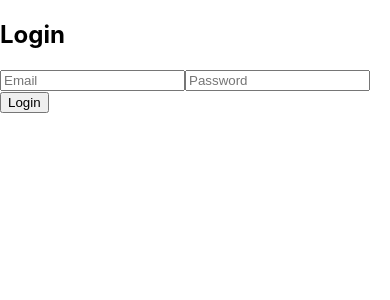
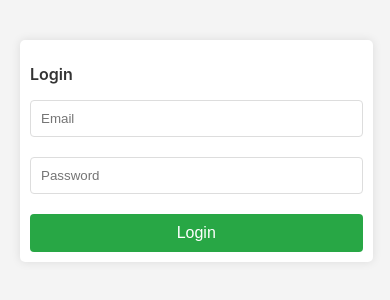
Before and after one commit to hjferguson/101133838_lab_test1_chat_app, a React (Create React App) app in the folder frontend/: page /login in a window 390 px wide. Shown: the top 300 px of the page. Built offline with nearby package versions, Linux system fonts and the light colour scheme; the HTML template or start-up script is replaced by a standard one.

Commit message:
adds styling to client side pages

```diff
--- a/frontend/src/App.css
+++ b/frontend/src/App.css
@@ -1,38 +1,175 @@
-.App {
+/* App.css */
+
+/* Reset some basic elements */
+html, body, div, span, applet, object, iframe,
+h1, h2, h3, h4, h5, h6, p, blockquote, pre,
+a, abbr, acronym, address, big, cite, code,
+del, dfn, em, img, ins, kbd, q, s, samp,
+small, strike, strong, sub, sup, tt, var,
+b, u, i, center,
+dl, dt, dd, ol, ul, li,
+fieldset, form, label, legend,
+table, caption, tbody, tfoot, thead, tr, th, td,
+article, aside, canvas, details, embed,
+figure, figcaption, footer, header, hgroup,
+menu, nav, output, ruby, section, summary,
+time, mark, audio, video {
+  margin: 0;
+  padding: 0;
+  border: 0;
+  font-size: 100%;
+  font: inherit;
+  vertical-align: baseline;
+}
+
+/* HTML5 display-role reset for older browsers */
+article, aside, details, figcaption, figure,
+footer, header, hgroup, menu, nav, section {
+  display: block;
+}
+
+/* Add some breathing room and a modern font */
+body {
+  line-height: 1;
+  font-family: -apple-system, BlinkMacSystemFont, "Segoe UI", Roboto, "Helvetica Neue", Arial, sans-serif;
+  background: #f4f4f4;
+  padding: 20px;
+  color: #333;
+}
+
+/* Basic styling for links */
+a {
+  color: #007bff;
+  text-decoration: none;
+  background-color: transparent;
+}
+
+a:hover {
+  color: #0056b3;
+  text-decoration: underline;
+}
+
+/* Container to wrap the entire layout */
+.container {
+  max-width: 600px; /* Adjust the max-width as needed for your design preference */
+  margin: 20px auto; /* Centers the container */
+  padding: 15px;
+  background: #fff;
+  border-radius: 5px;
+  box-shadow: 0 0 10px rgba(0,0,0,0.1);
+}
+
+/* Styling for all form inputs */
+input[type="email"], input[type="password"], input[type="text"] {
+  width: 100%;
+  padding: 10px;
+  margin: 10px 0;
+  border: 1px solid #ddd;
+  border-radius: 4px;
+  box-sizing: border-box;
+}
+
+/* Styling for buttons */
+button {
+  background-color: #28a745;
+  color: white;
+  padding: 10px 15px;
+  border: none;
+  border-radius: 4px;
+  cursor: pointer;
+  font-size: 16px;
+  margin-top: 10px;
+}
+
+button:hover {
+  background-color: #218838;
+}
+
+.logoutButton {
+  background-color: #dc3545; /* Red color */
+  color: white;
+  padding: 10px 15px;
+  border: none;
+  border-radius: 4px;
+  cursor: pointer;
+  font-size: 16px;
+  margin-top: 10px;
+  margin-left: auto; /* Push the button to the right */
+}
+
+.logoutButton:hover {
+  background-color: #c82333; /* Darker red on hover */
+}
+
+/* Styling for headers */
+h1, h2, h3, h4, h5, h6 {
+  margin-top: 1em;
+  margin-bottom: 0.5em;
+  font-weight: 600;
+}
+
+/* Styling for the chat interface */
+.messageContainer {
+  background: #e9ecef;
+  border-radius: 5px;
+  padding: 10px;
+  margin-bottom: 15px;
+  overflow-y: auto;
+  max-height: 400px;
+}
+
+
+.messageBubble {
+  background: #007bff;
+  color: #fff;
+  border-radius: 15px;
+  padding: 10px;
+  margin-bottom: 10px;
+  display: block; /* Change from inline-block to block */
+  max-width: 30%; /* Ensures the bubble doesn't exceed the container width */
+}
+
+.messageBubble strong {
+  color: #f1f1f1;
+}
+
+/* Styling for the select dropdown */
+select {
+  padding: 10px;
+  margin-bottom: 20px;
+  border-radius: 4px;
+  border: 1px solid #ddd;
+}
+
+/* Utility classes for spacing */
+.mb-3 {
+  margin-bottom: 1rem;
+}
+
+.mt-3 {
+  margin-top: 1rem;
+}
+
+.mb-4 {
+  margin-bottom: 1.5rem;
+}
+
+.mt-4 {
+  margin-top: 1.5rem;
+}
+
+.text-center {
   text-align: center;
 }
 
-.App-logo {
-  height: 40vmin;
-  pointer-events: none;
-}
+/* Responsive design */
+@media (max-width: 768px) {
+  .container {
+    width: 95%;
+    padding: 10px;
+  }
 
-@media (prefers-reduced-motion: no-preference) {
-  .App-logo {
-    animation: App-logo-spin infinite 20s linear;
+  button {
+    width: 100%;
   }
 }
-
-.App-header {
-  background-color: #282c34;
-  min-height: 100vh;
-  display: flex;
-  flex-direction: column;
-  align-items: center;
-  justify-content: center;
-  font-size: calc(10px + 2vmin);
-  color: white;
-}
-
-.App-link {
-  color: #61dafb;
-}
-
-@keyframes App-logo-spin {
-  from {
-    transform: rotate(0deg);
-  }
-  to {
-    transform: rotate(360deg);
-  }
-}
--- a/frontend/src/App.js
+++ b/frontend/src/App.js
@@ -4,6 +4,7 @@ import Login from './components/Login';
 import Register from './components/Register';
 import Chat from './components/Chat';
 import Home from './components/Home';
+import './App.css';
 
 function App() {
   return (
--- a/frontend/src/components/Chat.css
+++ /dev/null
@@ -1,12 +0,0 @@
-.messageContainer {
-    height: 300px;
-    overflow-y: auto;
-    margin-top: 10px;
-  }
-
-  .messageBubble {
-    background-color: #f4f4f4;
-    margin: 5px;
-    padding: 10px;
-    border-radius: 10px;
-  }
--- a/frontend/src/components/Chat.js
+++ b/frontend/src/components/Chat.js
@@ -1,6 +1,7 @@
 import React, { useState, useEffect, useRef } from 'react';
 import io from 'socket.io-client';
-import './Chat.css';
+import LogoutButton from './LogoutButton';
+
 
 function Chat() {
     const [room, setRoom] = useState('devops'); // Default room
@@ -76,7 +77,7 @@ function Chat() {
 
 
     return (
-        <div>
+        <div className='container'>
             <select onChange={handleRoomChange} value={room}>
                 <option value="devops">DevOps</option>
                 <option value="cloud computing">Cloud Computing</option>
@@ -95,7 +96,7 @@ function Chat() {
                 <div ref={messagesEndRef} />
             </div>
 
-            <input
+                <input className="input"
                     type="text"
                     placeholder="Type a message"
                     value={message}
@@ -103,6 +104,11 @@ function Chat() {
                     onKeyPress={(e) => e.key === 'Enter' && sendMessage()}
                 />
             <button onClick={sendMessage}>Send Message</button>
+            <div>
+                <LogoutButton />
+            </div>
+
+
         </div>
     );
 }
--- a/frontend/src/components/Home.js
+++ b/frontend/src/components/Home.js
@@ -3,7 +3,7 @@ import { Link } from 'react-router-dom';
 
 function Home() {
   return (
-    <div>
+    <div className='container'>
       <h1>Welcome to the Chat App</h1>
       <Link to="/login">Login</Link>
       <br />
--- a/frontend/src/components/Login.js
+++ b/frontend/src/components/Login.js
@@ -29,7 +29,7 @@ function Login() {
   };
 
   return (
-    <div>
+    <div className='container'>
       <h2>Login</h2>
       <form onSubmit={handleSubmit}>
         <input
--- /dev/null
+++ b/frontend/src/components/LogoutButton.js
@@ -0,0 +1,21 @@
+// LogoutButton.js
+import React from 'react';
+import { useNavigate } from 'react-router-dom';
+
+const LogoutButton = () => {
+  const navigate = useNavigate();
+
+  const handleLogout = () => {
+    localStorage.removeItem('token'); //removes the jwt, so you can no longer access /chat route
+    navigate('/login');
+
+  };
+
+  return (
+    <button onClick={handleLogout} className="logoutButton">
+      Logout
+    </button>
+  );
+};
+
+export default LogoutButton;
--- a/frontend/src/components/Register.js
+++ b/frontend/src/components/Register.js
@@ -27,7 +27,7 @@ function Register() {
   };
 
   return (
-    <div>
+    <div className='container'>
       <h2>Register</h2>
       <form onSubmit={handleSubmit}>
         <input
```
Lines whose indentation alone changed are shown as unchanged.
